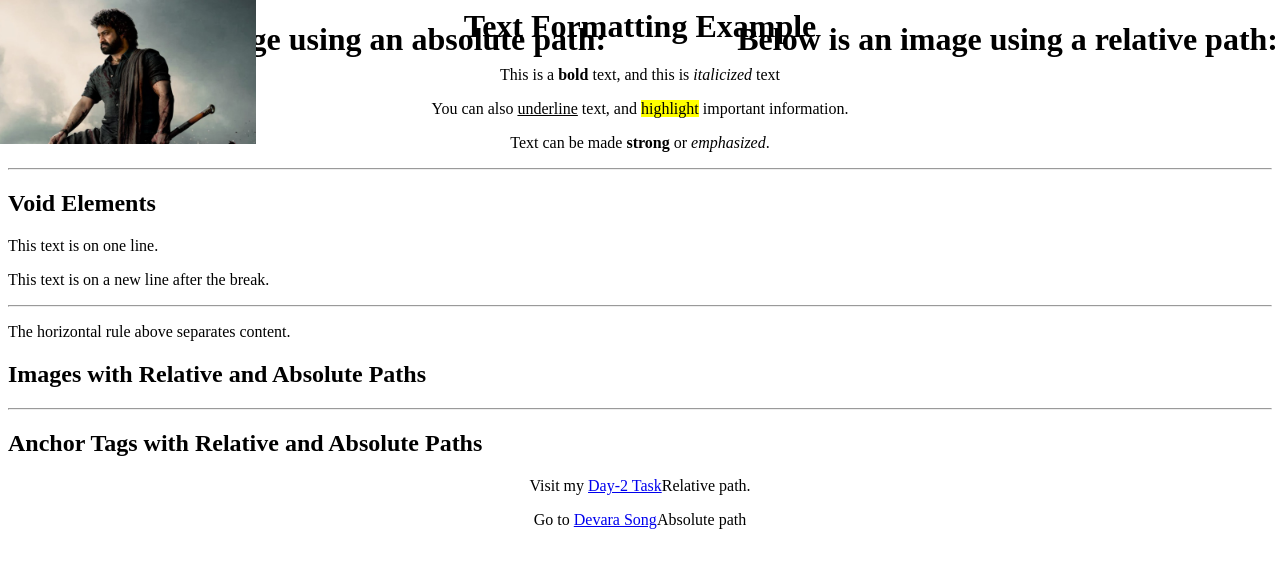
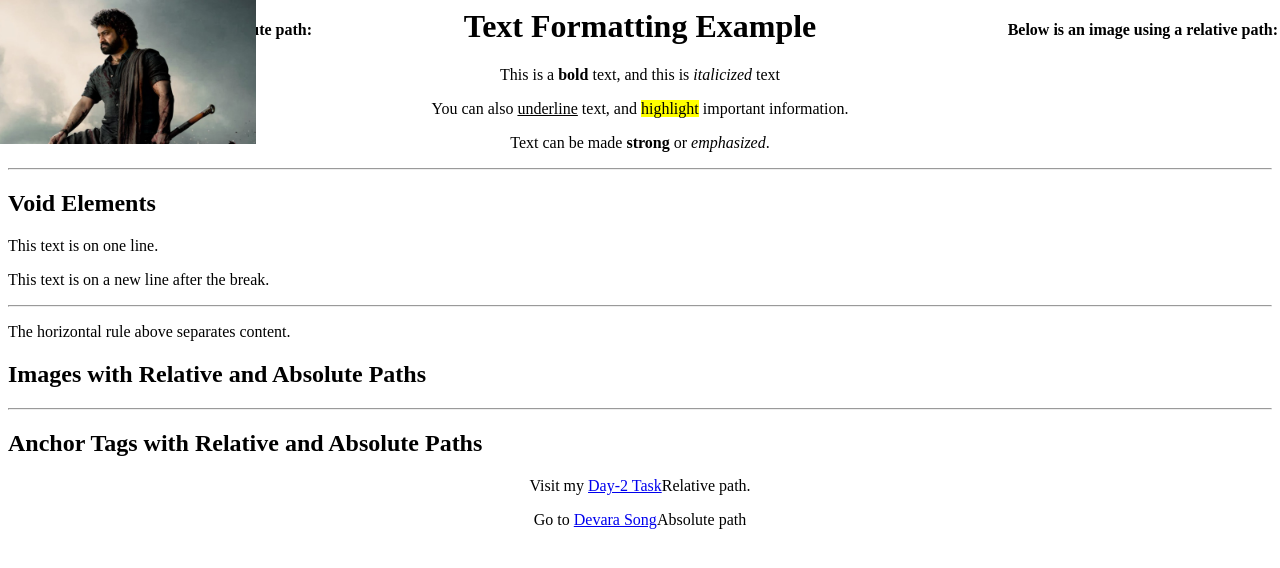
Before and after one commit to abhimekala/abhimekala.github.io, a plain HTML site: page 10K/Daily Tasks/Day3 Task.html in a window 1280 px wide. Drawn offline with Linux system fonts and the light colour scheme; grey boxes are pictures that could not be loaded.

```diff
--- a/10K/Daily Tasks/Day3 Task.html
+++ b/10K/Daily Tasks/Day3 Task.html
@@ -31,10 +31,10 @@
 <h2>Images with Relative and Absolute Paths</h2>
 <div style="display: flex; justify-content: space-between; position: absolute; width: 100%; top: 0;">
     <!-- Left heading -->
-    <h1 style="margin-left: 10px;">>Below is an image using an absolute path:</h1>
+    <h4 style="margin-left: 10px;">>Below is an image using an absolute path:</h4>
 
     <!-- Right heading -->
-    <h1 style="margin-right: 10px;">Below is an image using a relative path:</h1>
+    <h4 style="margin-right: 10px;">Below is an image using a relative path:</h4>
 </div>
 <div style="position: absolute; left: 0; top: 0;">
     <img src="https://wallpapercave.com/wp/wp12694305.jpg" style="max-width: 20%; height: auto;">
```
